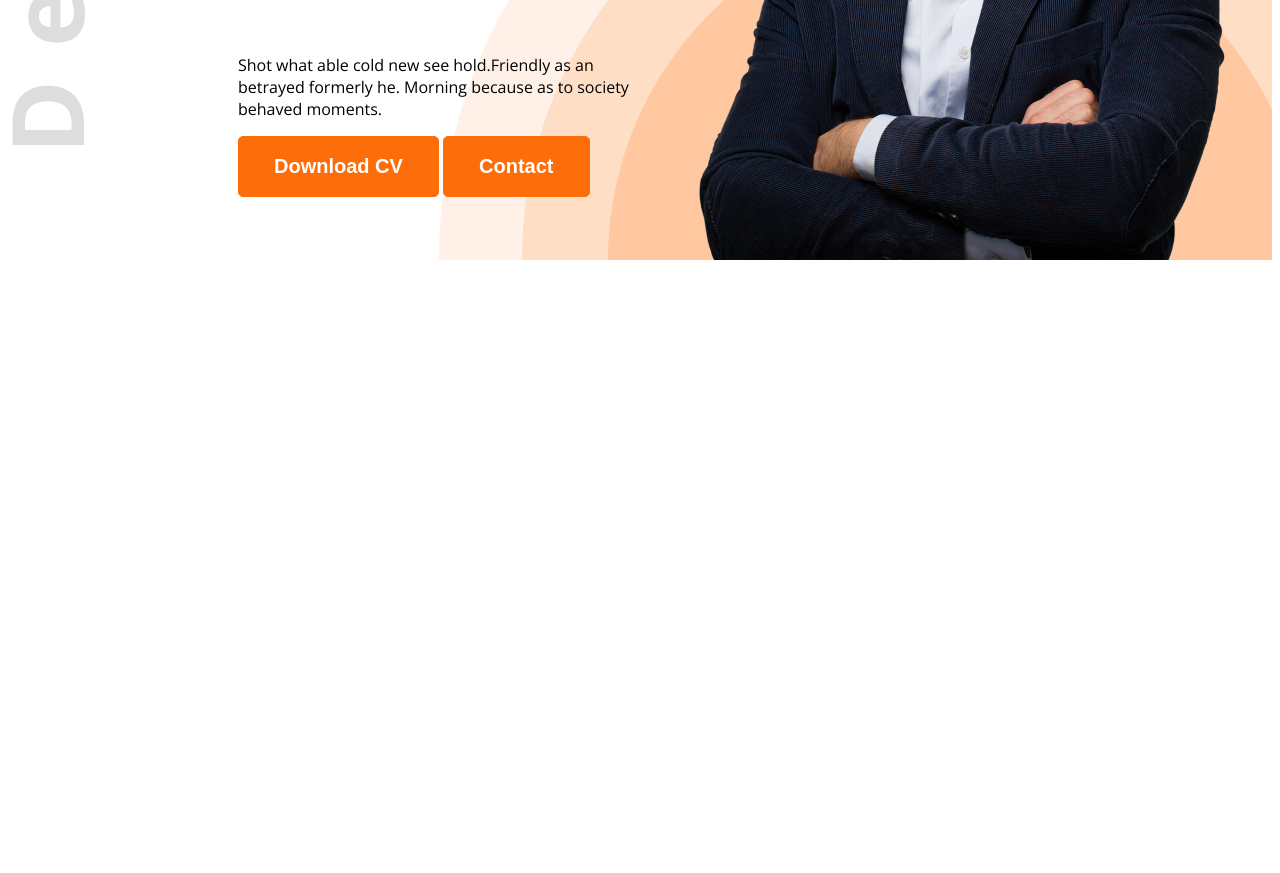
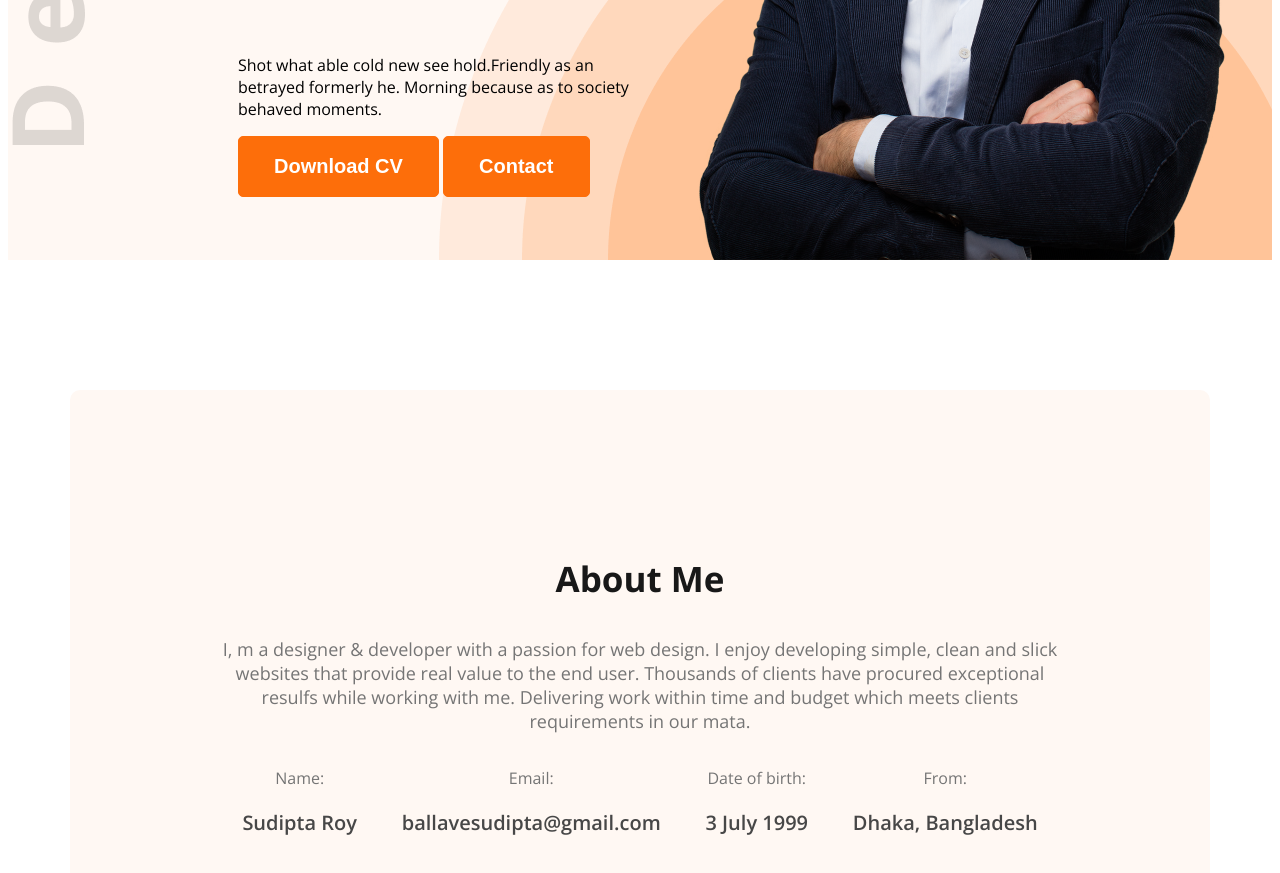
Before and after one commit to SudiptaRoy05/my-portfolio, a plain HTML site: page index.html in a window 1280 px wide. Shown: the part 669-1542 px from the top of the page. Before the commit the page ends 937 px from the top, so only its background shows below. Drawn offline with nearby package versions, Linux system fonts and the light colour scheme.

Commit message:
added about section

```diff
--- a/index.html
+++ b/index.html
@@ -13,7 +13,7 @@
 </head>
 
 <body class="open-sans-normal">
-    <header class="header">
+    <header class="header bg-primary">
         <nav>
             <h3 class="nav-title">Mr.R<span class="text-primary">O</span>Y</h3>
             <ul>
@@ -36,7 +36,28 @@
         </div>
     </header>
     <main>
-
+        <section class="about bg-primary">
+            <h3 class="section-title">About Me</h3>
+            <p class="section-description" > I, m a designer & developer with a passion for web design. I enjoy developing simple, clean and slick websites that provide real value to the end user. Thousands of clients have procured exceptional resulfs while working with me. Delivering work within time and budget which meets clients requirements in our mata.</p>
+            <div class="about-items">
+                <div class="about-item">
+                    <p class="item-title text-info">Name:</p>
+                    <p class="item-description text-secondery">Sudipta Roy</p>
+                </div>
+                <div class="about-item">
+                    <p class="item-title text-info">Email:</p>
+                    <p class="item-description text-secondery">ballavesudipta@gmail.com</p>
+                </div>
+                <div class="about-item">
+                    <p class="item-title text-info">Date of birth:</p>
+                    <p class="item-description text-secondery">3 July 1999</p>
+                </div>
+                <div class="about-item">
+                    <p class="item-title text-info">From:</p>
+                    <p class="item-description text-secondery">Dhaka, Bangladesh</p>
+                </div>
+            </div>
+        </section>
     </main>
     <footer>
 
--- a/style/style.css
+++ b/style/style.css
@@ -9,11 +9,23 @@
       "wdth" 100;
   }
 /* shared style */
+/* *{
+    margin: 0;
+    padding: 0;
+} */
 .text-primary{
     color: #FD6E0A;
 }
 .text-secondery{
     color: #474747;
+}
+
+.text-info{
+    color: #757575;
+}
+
+.bg-primary{
+    background-color: #FFF8F3;
 }
 .btn-primary{
     background-color: #FD6E0A;
@@ -24,6 +36,19 @@
     border: #FD6E0A 1px solid;
     border-radius: 5px;
 }
+
+.section-title{
+    font-size: 35px;
+    font-weight: bold;
+    color: #181818;
+}
+
+.section-description{
+    font-size: 18px;
+    color: #757575;
+
+}
+/* ........................ */
 
 .header{
     background-image: url(/images/developer.png), url(/images/header_bg.png);
@@ -82,3 +107,29 @@ nav li a{
 .banner-profile-pic{
     width: 584px;
 }
+
+/* main styles */
+main{
+    max-width: 1140px;
+    margin: 0 auto;
+}
+
+/* About Styles */
+
+.about{
+    border-radius: 10px;
+    padding: 130px 150px;
+    text-align: center;
+    margin-top: 130px;
+}
+
+.about-items{
+    display: flex;
+    justify-content: space-around;
+
+}
+
+.item-description{
+    font-size: 20px;
+    font-weight: 600;
+}
```
